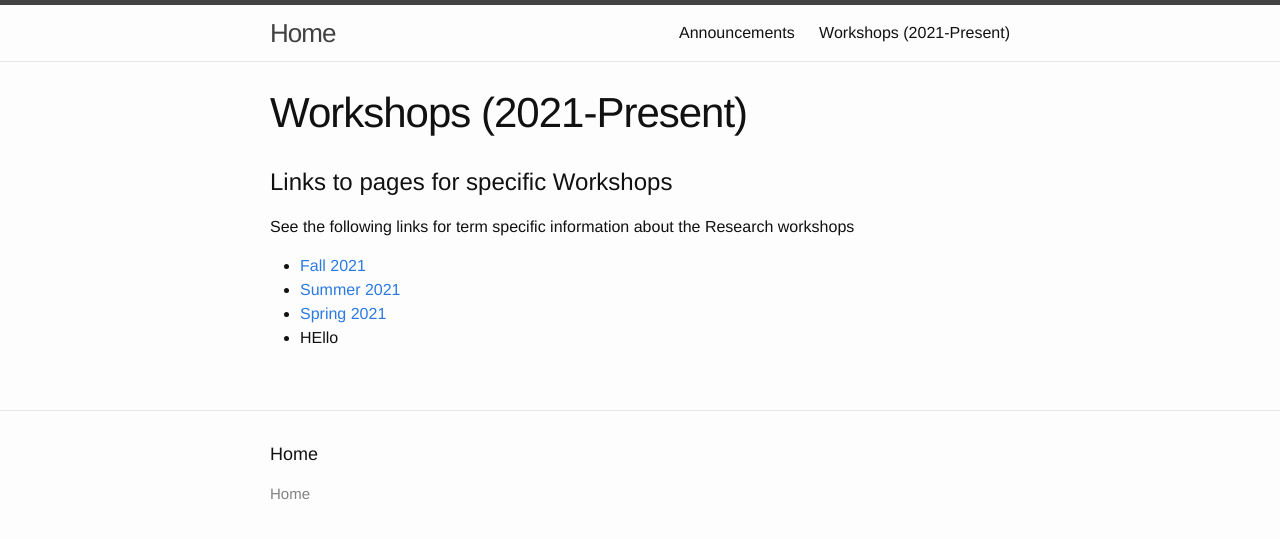
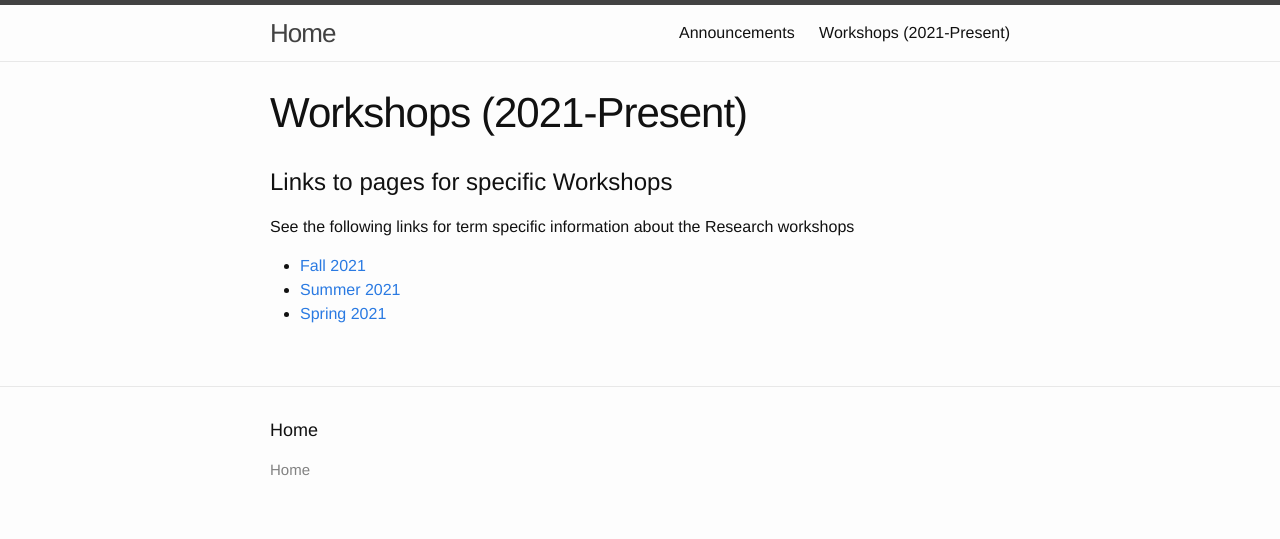
Before and after one commit to ColumbiaUndergradMathModeling/Home, a Jekyll site: the page built from workshops.md, in a window 1280 px wide. Shown: the top 539 px of the page. Built offline with Jekyll 4.4.1, drawn with Linux system fonts in a browser that asks for light colours.

Commit message:
Update workshops.md

```diff
--- a/workshops.md
+++ b/workshops.md
@@ -13,4 +13,3 @@ See the following links for term specific information about the Research worksho
 * [Fall 2021](/workshops/Fa21/)
 * [Summer 2021](/workshops/Su21/)
 * [Spring 2021](/workshops/Sp21/)
-* HEllo
```
